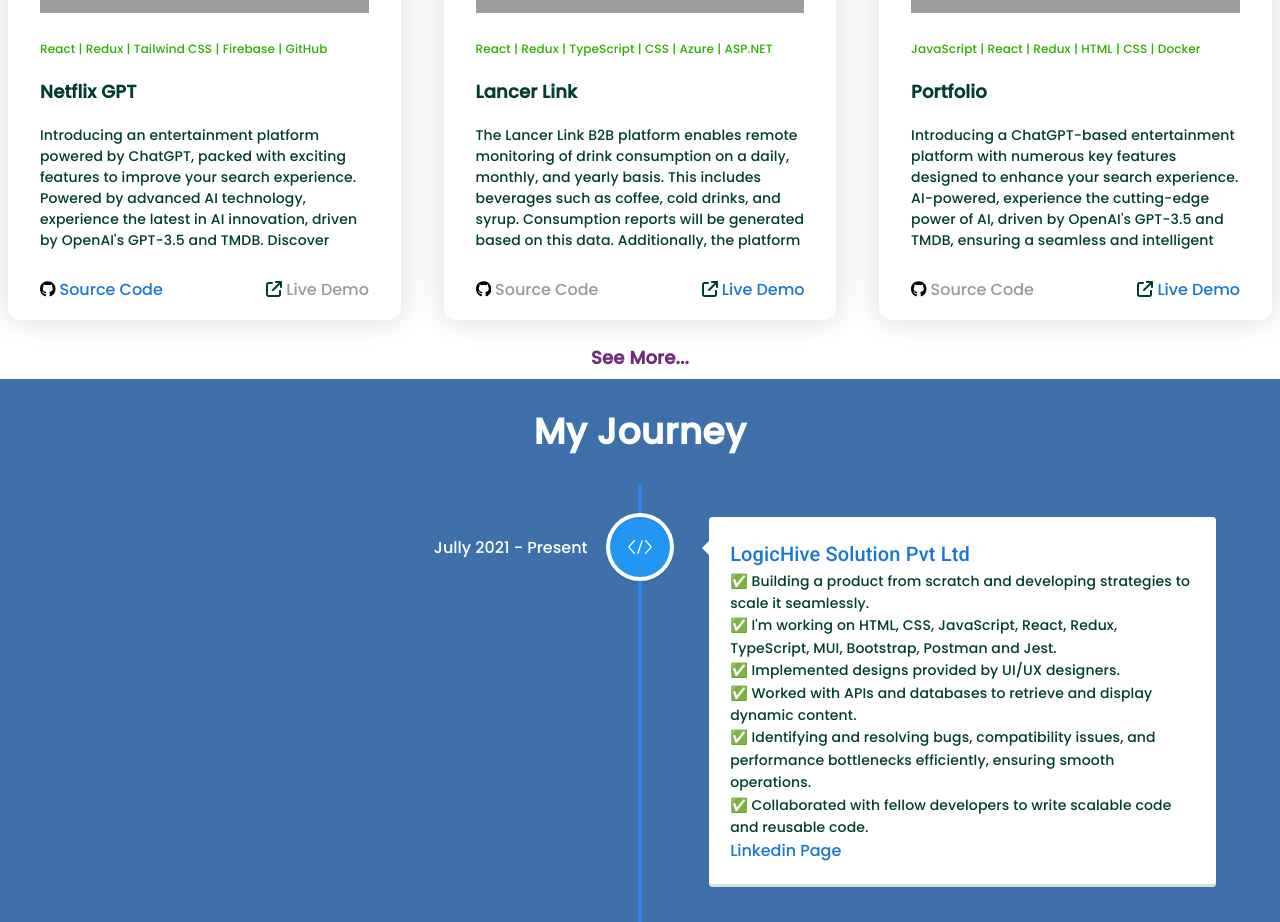
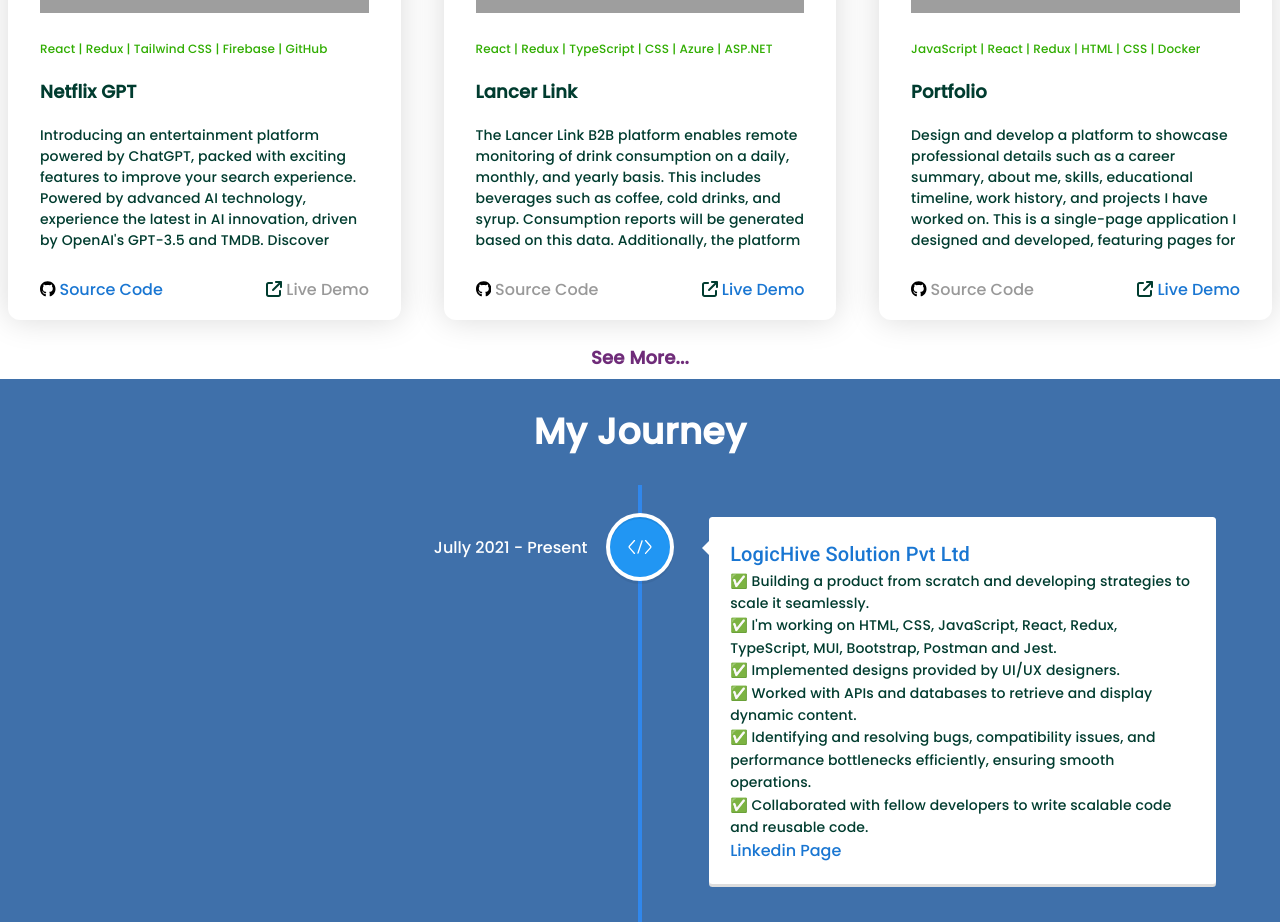
Before and after one commit to atuljadhav93/Portfolio, a React (Create React App) app: page / in a window 1280 px wide. Shown: the part 1900-2822 px from the top of the page. Built offline with nearby package versions, Linux system fonts and the light colour scheme; grey boxes are pictures that could not be loaded; a web font is replaced by a local one.

Commit message:
[28] portfolio project details added

```diff
--- a/src/constants/data.jsx
+++ b/src/constants/data.jsx
@@ -79,7 +79,7 @@
     techStack: "JavaScript | React | Redux | HTML | CSS | Docker",
     title: "Portfolio",
     description:
-      "Introducing a ChatGPT-based entertainment platform with numerous key features designed to enhance your search experience. AI-powered, experience the cutting-edge power of AI, driven by OpenAI's GPT-3.5 and TMDB, ensuring a seamless and intelligent entertainment discovery journey. search more intelligently!",
+      "Design and develop a platform to showcase professional details such as a career summary, about me, skills, educational timeline, work history, and projects I have worked on. This is a single-page application I designed and developed, featuring pages for the hero section, about me, skills, my work, journey, testimonials, contact me, and a footer section. I used React.js, Redux, Material UI, and CSS for the development.",
     github: "Source Code",
     demo: "Live Demo",
     githubUrl: portfolioCode,
```
